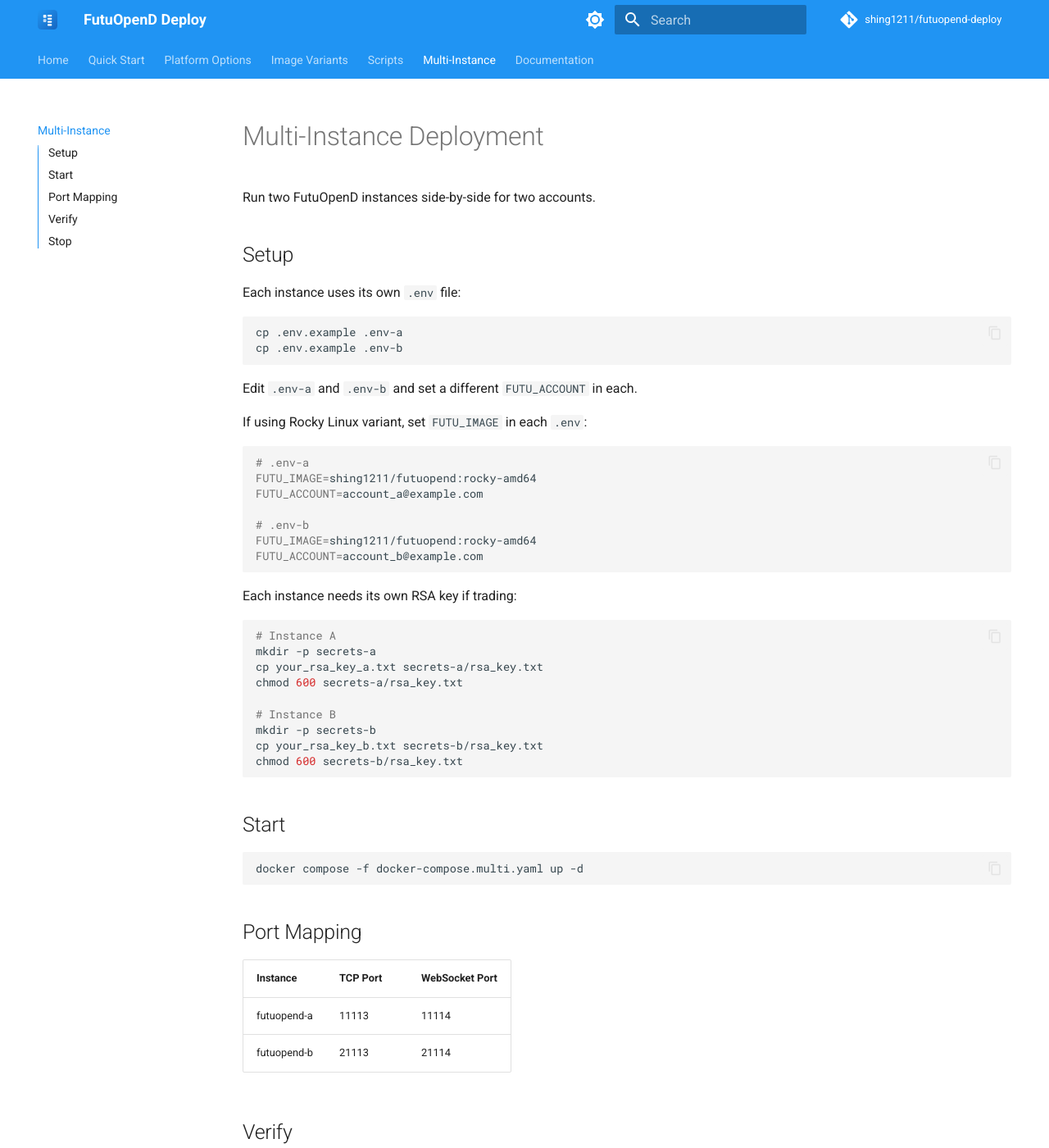
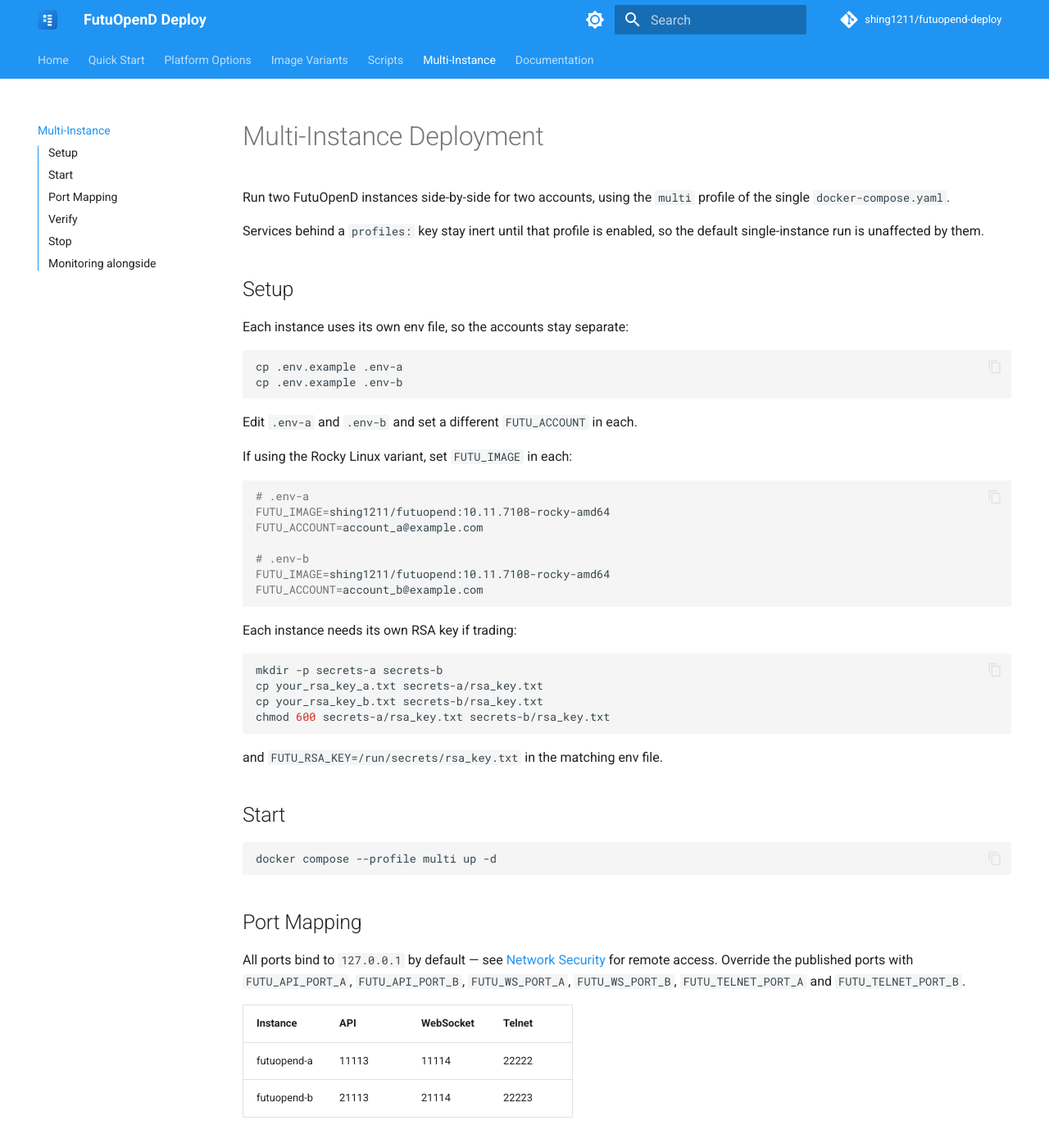
Before and after one commit to shing1211/futuopend-deploy, an MkDocs documentation site: the page built from docs/multi-instance.md, in a window 1280 px wide and 1400 px high. Shown: the whole window at 82% size. Built offline with MkDocs 1.6.1 and Material for MkDocs 9.7.7, drawn with Linux system fonts in a browser that asks for light colours; comment, search, counter and statistics services are not loaded; some of the changed text lies outside the part shown.

Commit message:
refactor!: merge three compose files into one, selected by profile
docker-compose.multi.yaml and docker-compose.monitoring.yaml are folded into
docker-compose.yaml. Services carrying a `profiles:` key stay inert until that
profile is enabled, so the default single-instance run is unchanged:

    docker compose up -d
    docker compose --profile multi up -d
    docker compose --profile monitoring up -d

    docker compose --profile multi --profile monitoring up -d

One file instead of three that can drift. The bind hardening added to the stock
file now covers every deployment shape rather than one of them.

Also fixes the two gaps the separate multi file still had:

- Dropped its `pgrep -x FutuOpenD` healthcheck override. That reports healthy for
  a process that is alive but not serving -- hung on a login prompt, or bound to
  nothing -- so it silently reverted the image's TCP probe for that profile.
- FutuOpenD.xml now uses create_host_path: false there too, so a missing config
  file is a hard error rather than a silently created directory.

And closes the monitoring stack's exposure: Prometheus (29090), Grafana (23000)
and cAdvisor (29091) were published on 0.0.0.0. Grafana in particular ships
with admin/admin and no other auth. All three now bind to loopback by default.

FUTU_RSA_KEY now defaults to empty rather than /run/secrets/rsa_key.txt. The RSA
mount is commented out in the default profile, so the old default named a path
that was never mounted. Verified harmless at runtime -- OpenD reports
"API RSA Enabled: No" and starts normally -- but it meant an operator could
believe RSA was on when it was not.

Per-instance published ports are available for the multi profile via
FUTU_{API,WS,TELNET}_PORT_{A,B}, and the monitoring ports via
PROMETHEUS_PORT / CADVISOR_PORT / GRAFANA_PORT. All documented in .env.example.

CI validates every profile rather than just the default, since a typo inside a
profiled service is otherwise invisible, and asserts that no published port
resolves to a non-loopback address. Both steps were run locally against the real
file before committing.

References to the removed files updated across README, docs/faq.md,
docs/multi-instance.md, CONTRIBUTING.md, the PR template and CI.
docs/multi-instance.md is kept -- the how-to is still needed, only its command
changed.

````diff
--- a/docs/multi-instance.md
+++ b/docs/multi-instance.md
@@ -1,10 +1,14 @@
 # Multi-Instance Deployment
 
-Run two FutuOpenD instances side-by-side for two accounts.
+Run two FutuOpenD instances side-by-side for two accounts, using the `multi`
+profile of the single `docker-compose.yaml`.
+
+Services behind a `profiles:` key stay inert until that profile is enabled, so
+the default single-instance run is unaffected by them.
 
 ## Setup
 
-Each instance uses its own `.env` file:
+Each instance uses its own env file, so the accounts stay separate:
 
 ```bash
 cp .env.example .env-a
@@ -13,54 +17,68 @@ cp .env.example .env-b
 
 Edit `.env-a` and `.env-b` and set a different `FUTU_ACCOUNT` in each.
 
-If using Rocky Linux variant, set `FUTU_IMAGE` in each `.env`:
+If using the Rocky Linux variant, set `FUTU_IMAGE` in each:
 
 ```bash
 # .env-a
-FUTU_IMAGE=shing1211/futuopend:rocky-amd64
+FUTU_IMAGE=shing1211/futuopend:10.11.7108-rocky-amd64
 FUTU_ACCOUNT=account_a@example.com
 
 # .env-b
-FUTU_IMAGE=shing1211/futuopend:rocky-amd64
+FUTU_IMAGE=shing1211/futuopend:10.11.7108-rocky-amd64
 FUTU_ACCOUNT=account_b@example.com
 ```
 
 Each instance needs its own RSA key if trading:
 
 ```bash
-# Instance A
-mkdir -p secrets-a
+mkdir -p secrets-a secrets-b
 cp your_rsa_key_a.txt secrets-a/rsa_key.txt
-chmod 600 secrets-a/rsa_key.txt
+cp your_rsa_key_b.txt secrets-b/rsa_key.txt
+chmod 600 secrets-a/rsa_key.txt secrets-b/rsa_key.txt
+```
 
-# Instance B
-mkdir -p secrets-b
-cp your_rsa_key_b.txt secrets-b/rsa_key.txt
-chmod 600 secrets-b/rsa_key.txt
-```
+and `FUTU_RSA_KEY=/run/secrets/rsa_key.txt` in the matching env file.
 
 ## Start
 
 ```bash
-docker compose -f docker-compose.multi.yaml up -d
+docker compose --profile multi up -d
 ```
 
 ## Port Mapping
 
-| Instance | TCP Port | WebSocket Port |
-|----------|----------|----------------|
-| futuopend-a | 11113 | 11114 |
-| futuopend-b | 21113 | 21114 |
+All ports bind to `127.0.0.1` by default — see
+[Network Security](security.md#two-ways-in-and-how-to-choose) for remote
+access. Override the published ports with `FUTU_API_PORT_A`,
+`FUTU_API_PORT_B`, `FUTU_WS_PORT_A`, `FUTU_WS_PORT_B`, `FUTU_TELNET_PORT_A` and
+`FUTU_TELNET_PORT_B`.
+
+| Instance | API | WebSocket | Telnet |
+|----------|-----|-----------|--------|
+| futuopend-a | 11113 | 11114 | 22222 |
+| futuopend-b | 21113 | 21114 | 22223 |
 
 ## Verify
 
+A listening port does not mean the session authenticated. Check both instances:
+
 ```bash
-curl http://localhost:11113/version  # Instance A
-curl http://localhost:21113/version  # Instance B
+docker compose --profile multi logs futuopend-a | grep -E 'Login successful|Required data is ready'
+docker compose --profile multi logs futuopend-b | grep -E 'Login successful|Required data is ready'
 ```
 
 ## Stop
 
 ```bash
-docker compose -f docker-compose.multi.yaml down
+docker compose --profile multi down
 ```
+
+## Monitoring alongside
+
+```bash
+docker compose --profile multi --profile monitoring up -d
+```
+
+Grafana is at <http://localhost:23000> (`admin`/`admin`, or set
+`GRAFANA_PASSWORD`).
````
Also changed, not shown: CHANGELOG.md (+31 -16 lines), CONTRIBUTING.md (+6 -5 lines), README.md (+17 -18 lines), docker-compose.monitoring.yaml (deleted, +0 -92 lines), docker-compose.multi.yaml (deleted, +0 -132 lines), docker-compose.yaml (+213 -39 lines), docs/faq.md (+3 -3 lines), .github/PULL_REQUEST_TEMPLATE.md, 2 other files.
